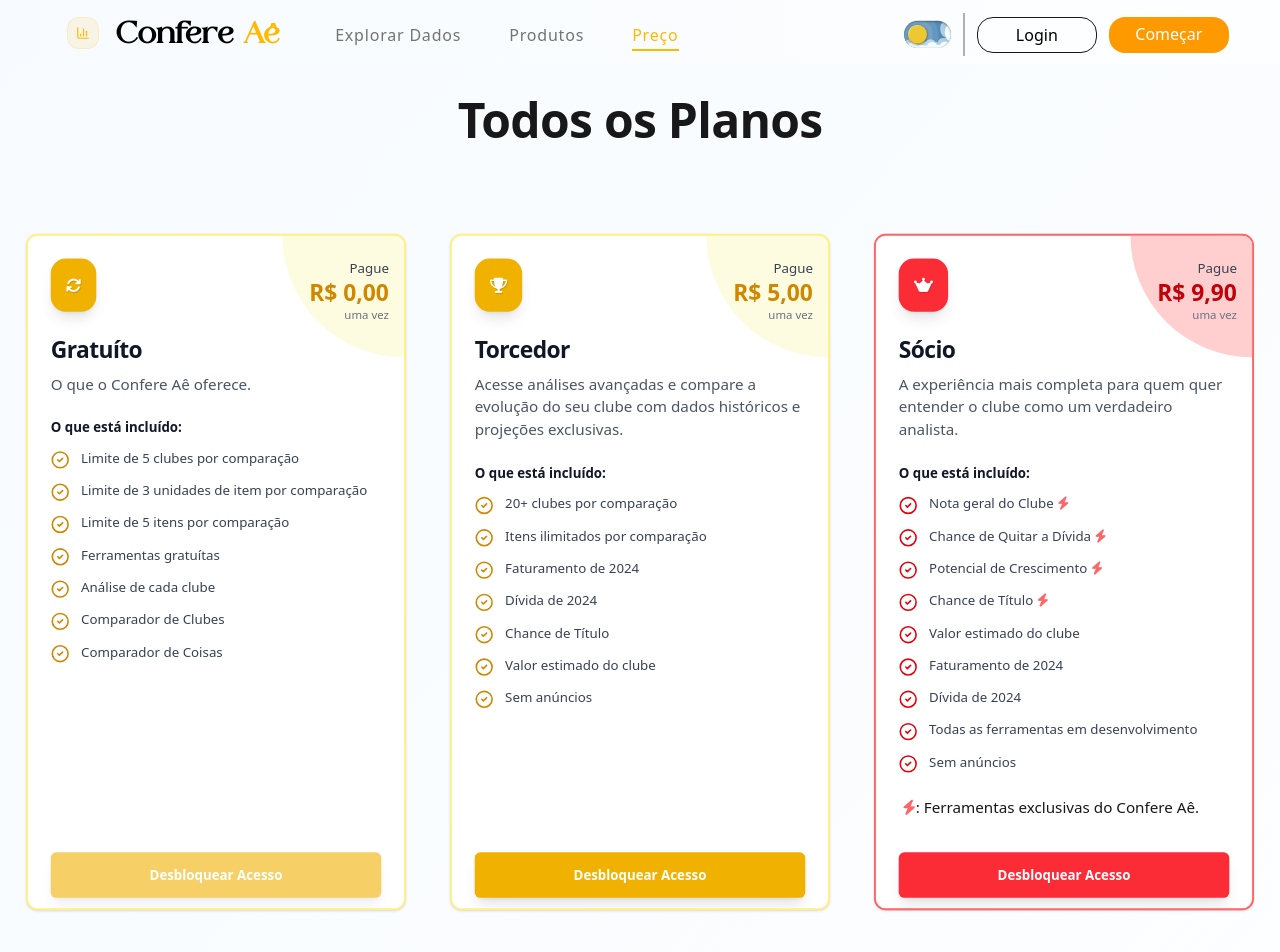
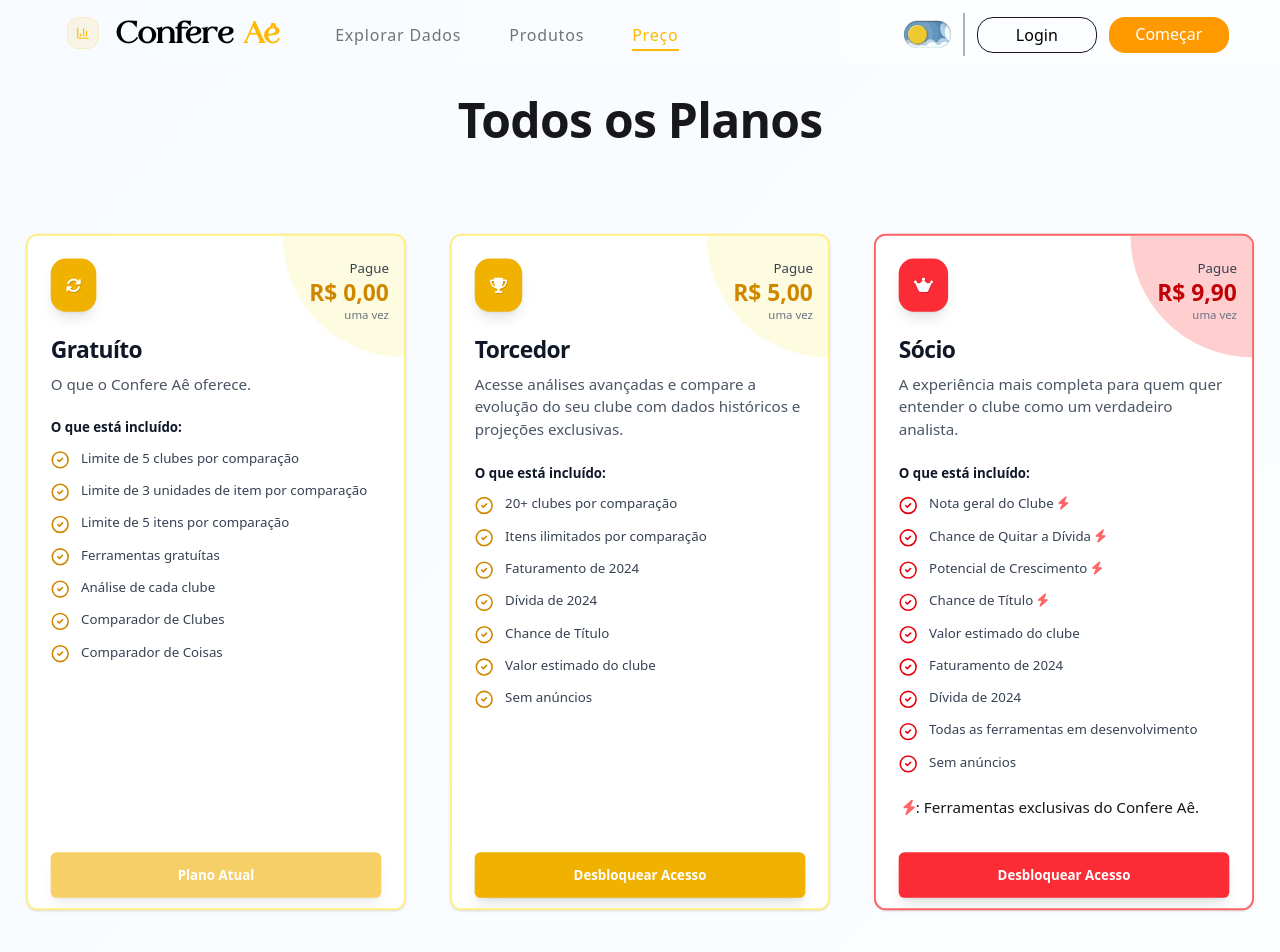
Before and after one commit to GabrielGrozinski/Confere-A-, a React (Vite) app: page /#/preco in a window 1280 px wide. Shown: the top 952 px of the page. Built offline with nearby package versions, Linux system fonts and the light colour scheme.

Commit message:
confere-ae-0.95.5

```diff
--- a/src/components/busca-clube.ts
+++ b/src/components/busca-clube.ts
@@ -571,7 +571,7 @@ export function relacaoClubes(nome: string) {
     return nomeEscolhido;
 }
 
-export async function buscaAssinante(userId: string): Promise<string> {
+export async function buscaAssinante(userId: string): Promise<'Sócio' | 'Torcedor' | ''> {
     if (!userId) return '';
 
     const { data, error } = await
--- a/src/components/cards-premium.tsx
+++ b/src/components/cards-premium.tsx
@@ -237,7 +237,6 @@ export default function CardsPremium() {
                 </span>
             </div>
 
-            <h1 className="bg-blue-400 minh-30 min-w-30">teste</h1>
         </div>
     )
 }
--- a/src/components/header-fixo.tsx
+++ b/src/components/header-fixo.tsx
@@ -10,7 +10,7 @@ import MenuAberto from "./menu-aberto";
 
 export default function HeaderFixo() {
     const navigate = useNavigate();
-    const { largura, topicoAtivo, setTopicoAtivo, menuAberto, setMenuAberto, dark, session, user, deslogarUser, setSession, abaEntretenimento, setMostrarClubes } = allContext();
+    const { largura, topicoAtivo, setTopicoAtivo, menuAberto, setMenuAberto, dark, session, user, deslogarUser, setSession, abaEntretenimento, setMostrarClubes, assinanteAtual } = allContext();
     const [busca, setBusca] = useState<string>('');
     const [clubes, setClubes] = useState<Clube[] | null>(null);
     const [loading, setLoading] = useState<boolean>(false);
@@ -373,7 +373,15 @@ export default function HeaderFixo() {
                                             </div>
 
                                             <div className={`py-3 w-full border-t ${dark ? 'border-t-slate-200/30' : 'border-t-slate-600/20'}`}>
-                                                <button onClick={() => navigate('/preco')} className={`w-[92%] translate-x-[4%] bg-amber-500 p-0.75 pb-1 text-white text-sm text-shadow-[1px_1px_1px_#0000002a] shadow-[1px_1px_1px_#0000002a] cursor-pointer font-medium rounded-md`}>Fazer Upgrade</button>
+                                                {assinanteAtual === 'Sócio' ?
+                                                <div className="p-4 rounded-2xl text-white shadow-lg group-hover:scale-110 transition-transform bg-red-500">
+                                                    <i className="fa-brands fa-web-awesome text-shadow-[1px_1px_1px_#0000002a]"></i>
+                                                </div>
+                                                :
+                                                <button onClick={() => navigate('/preco')} className={`w-[92%] translate-x-[4%] p-0.75 pb-1 text-white text-sm text-shadow-[1px_1px_1px_#0000002a] shadow-[1px_1px_1px_#0000002a] cursor-pointer font-medium rounded-md ${assinanteAtual === 'Torcedor' ? 'bg-red-500' : 'bg-amber-500'}`}>
+                                                    Fazer Upgrade
+                                                </button>
+                                                }
                                             </div>
                                         </div>
                                     }
--- a/src/context/all-context.tsx
+++ b/src/context/all-context.tsx
@@ -1,6 +1,7 @@
 import { createContext, useContext, useEffect, useState, type ReactNode } from "react";
 import { supabase } from "../auth/supabase-client";
 import type { User, Session } from "@supabase/supabase-js";
+import { buscaAssinante } from "../components/busca-clube";
 
 
 interface Props {
@@ -27,6 +28,8 @@ type TopicoAtivoType = 'Explorar Dados' | 'Produto' | 'Preço';
 
 
 interface all_context_type {
+    assinanteAtual: 'Sócio' | 'Torcedor' | '';
+    setAssinanteAtual: (value: ('Sócio' | 'Torcedor' | '')) => void;
     mostrarCard: boolean;
     setMostrarCard: (value: boolean) => void;
     anoEscolhido: number;
@@ -65,6 +68,7 @@ export function AllContext({children}: Props) {
             return tema;
         }
     });
+    const [assinanteAtual, setAssinanteAtual] = useState<'Sócio' | 'Torcedor' | ''>('');
     const [anoEscolhido, setAnoEscolhido] = useState<number>(1);
     const [mostrarClubes, setMostrarClubes] = useState<boolean>(false);
     const [topicoAtivo, setTopicoAtivo] = useState<'Explorar Dados' | 'Produto' | 'Preço'>('Explorar Dados');
@@ -187,9 +191,20 @@ export function AllContext({children}: Props) {
         localStorage.setItem("tema", dark ? "escuro" : "claro");
     }, [dark]);
 
+    useEffect(() => {
+        if (!user) return console.error('Sem usuário');
+
+        buscaAssinante(user.id)
+            .then((assinanteAtivo) => setAssinanteAtual(assinanteAtivo))
+            .catch(() => console.log('Houve um erro ao buscar o assinante'));
+
+    }, [user]);
+
     return (
         <all_context.Provider
             value={{
+                assinanteAtual,
+                setAssinanteAtual,
                 dark,
                 setDark,
                 cadastroUser,
--- a/src/pages/clube-vs-clube.tsx
+++ b/src/pages/clube-vs-clube.tsx
@@ -61,7 +61,7 @@ export type DadosClube = {
 
 
 export default function ClubeVsClube() {
-    const {setTopicoAtivo, setAbaEntretenimento, dark, user} = allContext();
+    const {setTopicoAtivo, setAbaEntretenimento, dark, assinanteAtual} = allContext();
     const [popoverAberto1, setPopoverAberto1] = useState(false);
     const [popoverAberto2, setPopoverAberto2] = useState(false);
     const [chanceTituloA, setChanceTituloA] = useState<number>(0);
@@ -76,21 +76,13 @@ export default function ClubeVsClube() {
     const premiumRef = useRef<HTMLDivElement | null>(null);
 
     useEffect(() => {
-        if (!user) return console.log('sem usuario');
-
-        buscaAssinante(user.id)
-            .then((assinanteAtivo) => {
-                console.log('valor', assinanteAtivo)
-                if (assinanteAtivo === 'Sócio') {
-                    setAssinante(true);
-                    setAssinanteSocio(true);
-                } else if (assinanteAtivo === 'Torcedor') {
-                    setAssinante(true);
-                }
-            })
-            .catch(() => console.log('erro'));
-
-    }, [user]);
+        if (assinanteAtual === 'Sócio') {
+            setAssinante(true);
+            setAssinanteSocio(true);
+        } else if (assinanteAtual === 'Torcedor') {
+            setAssinante(true);
+        }
+    }, [assinanteAtual]);
 
     useEffect(() => {
         if (!clubeA || !clubeB) return;
--- a/src/pages/preco.tsx
+++ b/src/pages/preco.tsx
@@ -5,8 +5,8 @@ import FooterFixo from "../components/footer-fixo";
 
 
 export default function Preco() {
-    const {setTopicoAtivo, dark} = allContext();
-    const [planoAtivo, setPlanoAtivo] = useState<'Gratuito' | 'Torcedor' | 'Sócio' | string>('Gratuito');
+    const {setTopicoAtivo, dark, assinanteAtual} = allContext();
+    const [planoAtivo, setPlanoAtivo] = useState<'Gratuíto' | 'Torcedor' | 'Sócio' | string>('Gratuito');
 
     useEffect(() => {
         setTopicoAtivo('Preço');
@@ -14,6 +14,14 @@ export default function Preco() {
             top: 0
         })
     }, []);
+
+    useEffect(() => {
+        if (assinanteAtual === 'Sócio') {
+            setPlanoAtivo('Sócio');
+        } else if (assinanteAtual === 'Torcedor') {
+            setPlanoAtivo('Torcedor');
+        }
+    }, [assinanteAtual]);
 
     const planos = [
     {
@@ -162,8 +170,8 @@ export default function Preco() {
                             </div>
 
                             <div className="flex items-center p-6 pt-6">
-                                <button className={`inline-flex items-center justify-center gap-2 text-sm h-10 rounded-md px-8 w-full text-white font-semibold py-6 shadow-lg hover:shadow-xl transition-all group ${plano.id === 2 ? 'bg-red-500' : 'bg-yellow-500'} ${plano.id === 0 ? 'opacity-60 cursor-not-allowed' : plano.id === 2 ? 'hover:bg-red-500/90 cursor-pointer' : dark ? 'hover:bg-yellow-500/90 cursor-pointer' : 'hover:bg-yellow-600 cursor-pointer'}`}>
-                                {plano.botao}
+                                <button className={`inline-flex items-center justify-center gap-2 text-sm h-10 rounded-md px-8 w-full text-white font-semibold py-6 shadow-lg hover:shadow-xl transition-all group ${plano.id === 2 ? 'bg-red-500' : 'bg-yellow-500'} ${(planoAtivo === 'Sócio' || plano.titulo === planoAtivo || plano.id === 0) ? 'opacity-60 cursor-not-allowed' : plano.id === 2 ? 'hover:bg-red-500/90 cursor-pointer' : dark ? 'hover:bg-yellow-500/90 cursor-pointer' : 'hover:bg-yellow-600 cursor-pointer'}`}>
+                                {(planoAtivo === 'Sócio' || plano.titulo === planoAtivo || plano.id === 0) ? 'Plano Atual' : plano.botao}
                                 </button>
                             </div>
                         </div>
```
